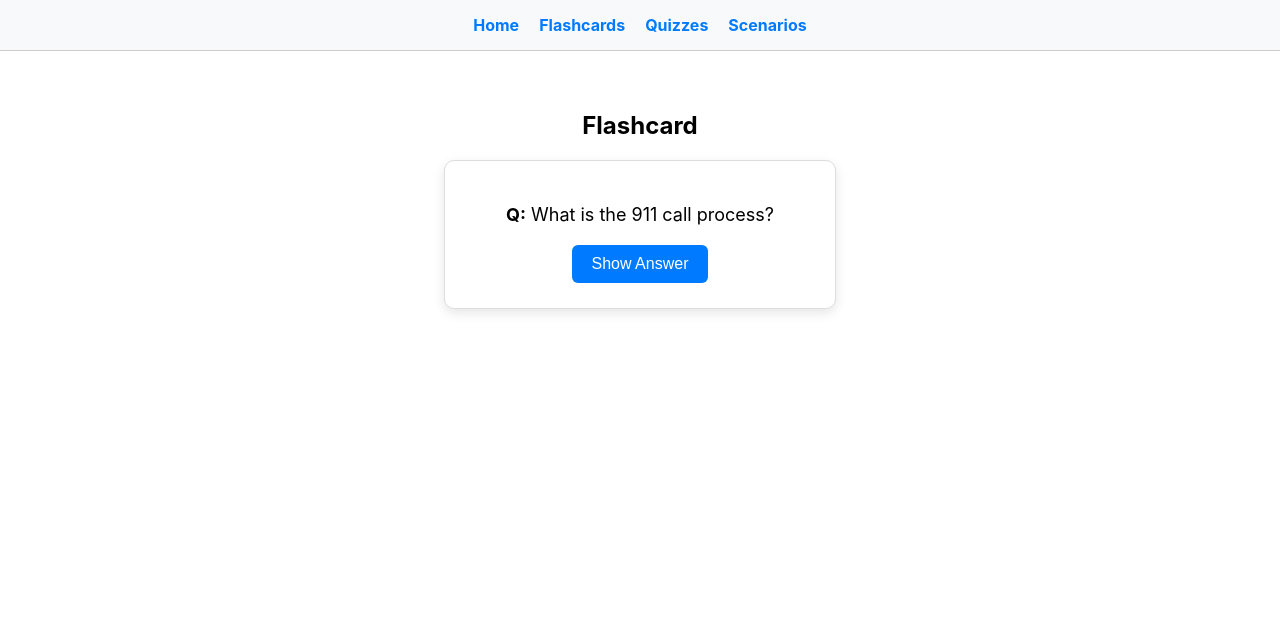
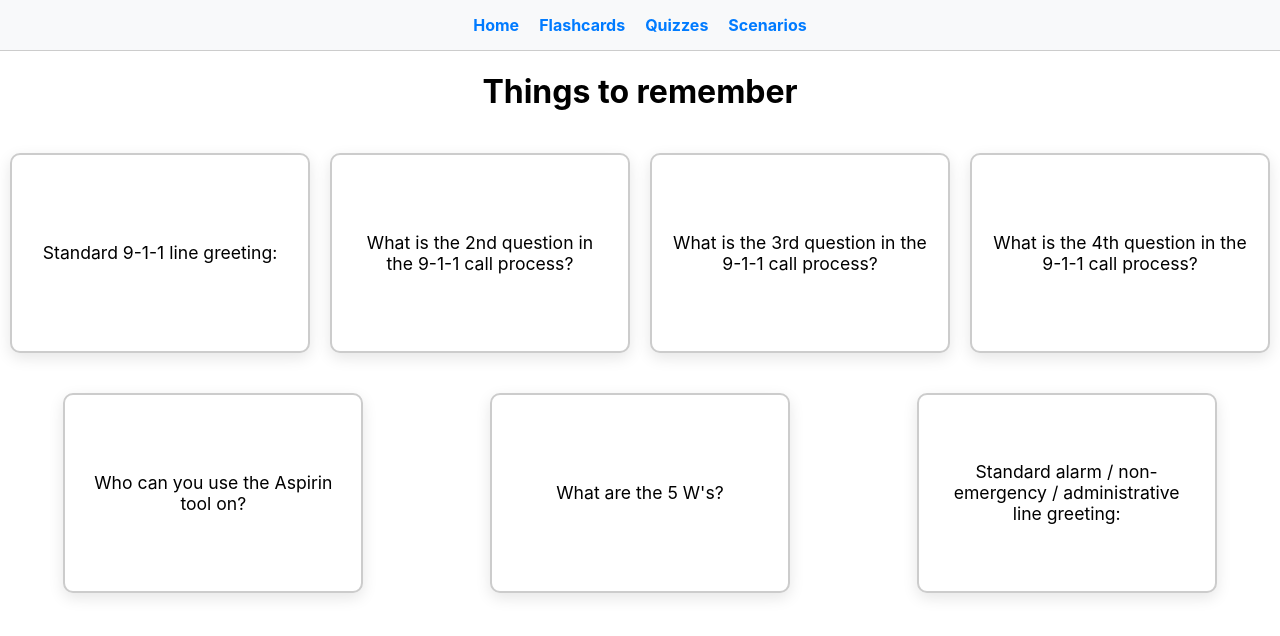
Before and after one commit to crisdege/etc-study-helper, a React (Create React App) app: page / in a window 1280 px wide. Shown: the top 636 px of the page. Built offline with nearby package versions, Linux system fonts and the light colour scheme.

Commit message:
added things to remember

```diff
--- a/src/App.js
+++ b/src/App.js
@@ -37,28 +37,25 @@ import { BrowserRouter as Router, Routes, Route, Link } from 'react-router-dom';
 import FlashcardsPage from './pages/FlashcardsPage';
 import QuizzesPage from './pages/QuizzesPage';
 import ScenariosPage from './pages/ScenariosPage';
+import rememberData from './data/remember.json';
+import Flashcard from './components/Flashcards';
 
 // Styled HomePage with flashcard
 function HomePage() {
-  const [showAnswer, setShowAnswer] = React.useState(false);
+  return (
+    <div>
+      <h1 style={{ textAlign: 'center' }}>Things to remember</h1>
 
-  return (
-    <div style={styles.container}>
-      <h2 style={styles.title}>Flashcard</h2>
-      <div style={styles.card}>
-        <p style={styles.question}>
-          <strong>Q:</strong> What is the 911 call process?
-        </p>
-        {showAnswer ? (
-          <p style={styles.answer}>
-            <strong>A:</strong> Orange County 911, what is the address of your
-            emergency?
-          </p>
-        ) : (
-          <button style={styles.button} onClick={() => setShowAnswer(true)}>
-            Show Answer
-          </button>
-        )}
+      <div
+        style={{ display: 'flex', flexWrap: 'wrap', justifyContent: 'center' }}
+      >
+        {rememberData.map((card, index) => (
+          <Flashcard
+            key={index}
+            question={card.question}
+            answer={card.answer}
+          />
+        ))}
       </div>
     </div>
   );
@@ -134,8 +131,13 @@ const styles = {
     marginBottom: '20px',
   },
   answer: {
-    fontSize: '18px',
-    color: '#28a745',
+    backgroundColor: '#f9f9f9',
+    padding: '20px',
+    border: '1px solid #ccc',
+    borderRadius: '10px',
+    fontFamily: 'Arial, sans-serif',
+    lineHeight: '1.6',
+    marginTop: '20px',
   },
   button: {
     padding: '10px 20px',
--- a/src/data/quizzes.json
+++ b/src/data/quizzes.json
@@ -72,7 +72,7 @@
     "category": "EMD"
   },
   {
-    "question": "Elecrocution / Lightning",
+    "question": "Electrocution / Lightning",
     "answer": "ELEC",
     "category": "EMD"
   },
--- /dev/null
+++ b/src/data/remember.json
@@ -0,0 +1,30 @@
+[
+  {
+    "question": "Standard 9-1-1 line greeting:",
+    "answer": "Orange County 9-1-1, what is the address of your emergency? (Repeat, unless it matches ALI.)"
+  },
+  {
+    "question": "What is the 2nd question in the 9-1-1 call process?",
+    "answer": "What's the phone number you are calling from? (Repeat, unless it matches ANI. Say VERIFIED if it matches.)"
+  },
+  {
+    "question": "What is the 3rd question in the 9-1-1 call process?",
+    "answer": "What's your name? 4. Tell me exactly what happened."
+  },
+  {
+    "question": "What is the 4th question in the 9-1-1 call process?",
+    "answer": "Tell me exactly what happened."
+  },
+  {
+    "question": "Who can you use the Aspirin tool on?",
+    "answer": "Patient is functionally alert, 16 years of age or older, no reported stroke symptoms, and not pregnant."
+  },
+  {
+    "question": "What are the 5 W's?",
+    "answer": "WHERE, WHEN, WHAT, WHO, WEAPONS"
+  },
+  {
+    "question": "Standard alarm / non-emergency / administrative line greeting:",
+    "answer": "Orange County Communications, this is [... YOUR NAME ...]"
+  }
+]
```
